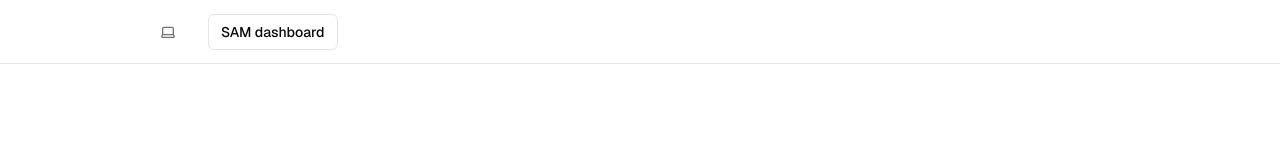
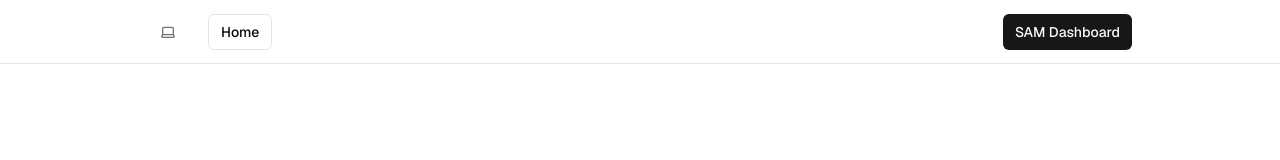
Before and after one commit to wr1159/sam-app, a Next.js app: page / in a window 1280 px wide. Shown: the top 160 px of the page. Built offline with nearby package versions, Linux system fonts and the light colour scheme.

Commit message:
Update navbar

```diff
--- a/app/layout.tsx
+++ b/app/layout.tsx
@@ -48,11 +48,14 @@ export default function RootLayout({
                                             size="sm"
                                             variant={"outline"}
                                         >
-                                            <Link href={"/dashboard"}>
-                                                SAM dashboard
-                                            </Link>
+                                            <Link href={"/"}>Home</Link>
                                         </Button>
                                     </div>
+                                    <Button asChild size="sm">
+                                        <Link href={"/dashboard"}>
+                                            SAM Dashboard
+                                        </Link>
+                                    </Button>
                                     {/* {!hasEnvVars ? (
                                         <EnvVarWarning />
                                     ) : (
```
